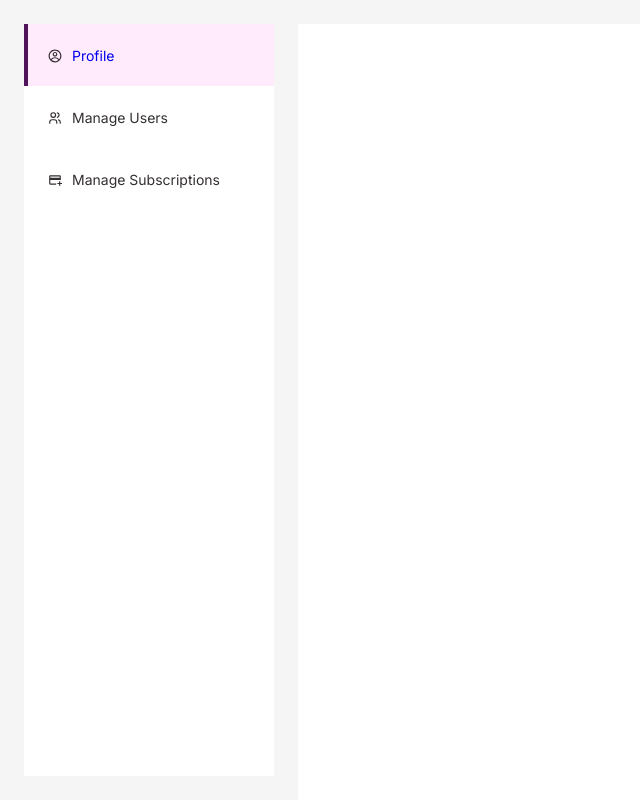
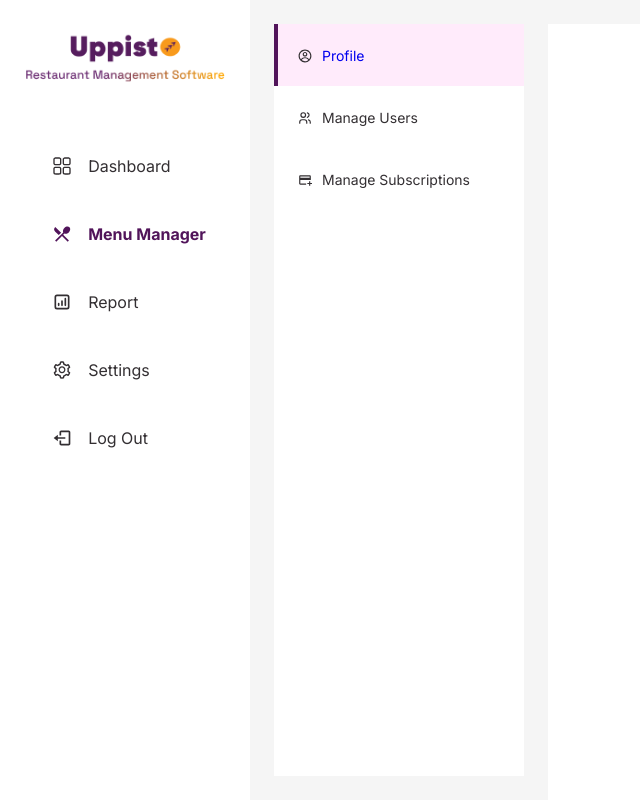
Before and after one commit to King-Mikaelson/vigilant-octo-enigma, a React (Create React App) app: page /settings in a window 1280 px wide. Shown: the top 800 px of the page, without its empty margins (0-640 px from the left). Built offline with nearby package versions, Linux system fonts and the light colour scheme.

Commit message:
Report Page

```diff
--- a/src/components/settings/adminSettings/index.tsx
+++ b/src/components/settings/adminSettings/index.tsx
@@ -1,15 +1,18 @@
 import SettingsLayout from "./layout";
 import Profile from "./profile";
 import EditProfile from "./profile/EditProfile";
+import DashboardLayout from "../../../layout/dashboardLayout";
 
 const Settings = () => {
   return (
+    <DashboardLayout>
     <div>
       <SettingsLayout children={undefined} />
       <EditProfile />
 
       <Profile />
     </div>
+    </DashboardLayout>
   );
 };
 export default Settings;
```
Also changed, not shown: src/features/report/general-report/index.tsx (added, +8 -0 lines), src/features/report/index.tsx (added, +9 -0 lines), src/features/report/individual-report/index.tsx (added, +10 -0 lines).
